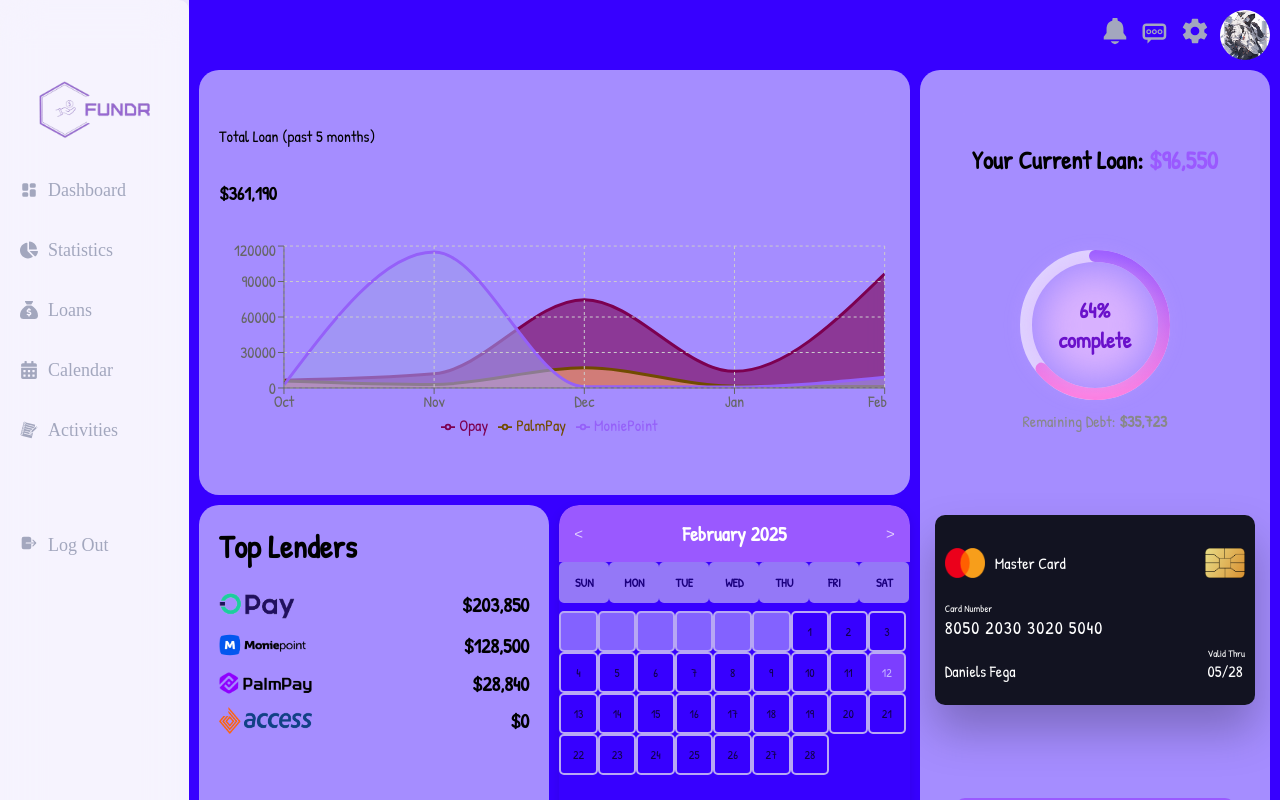
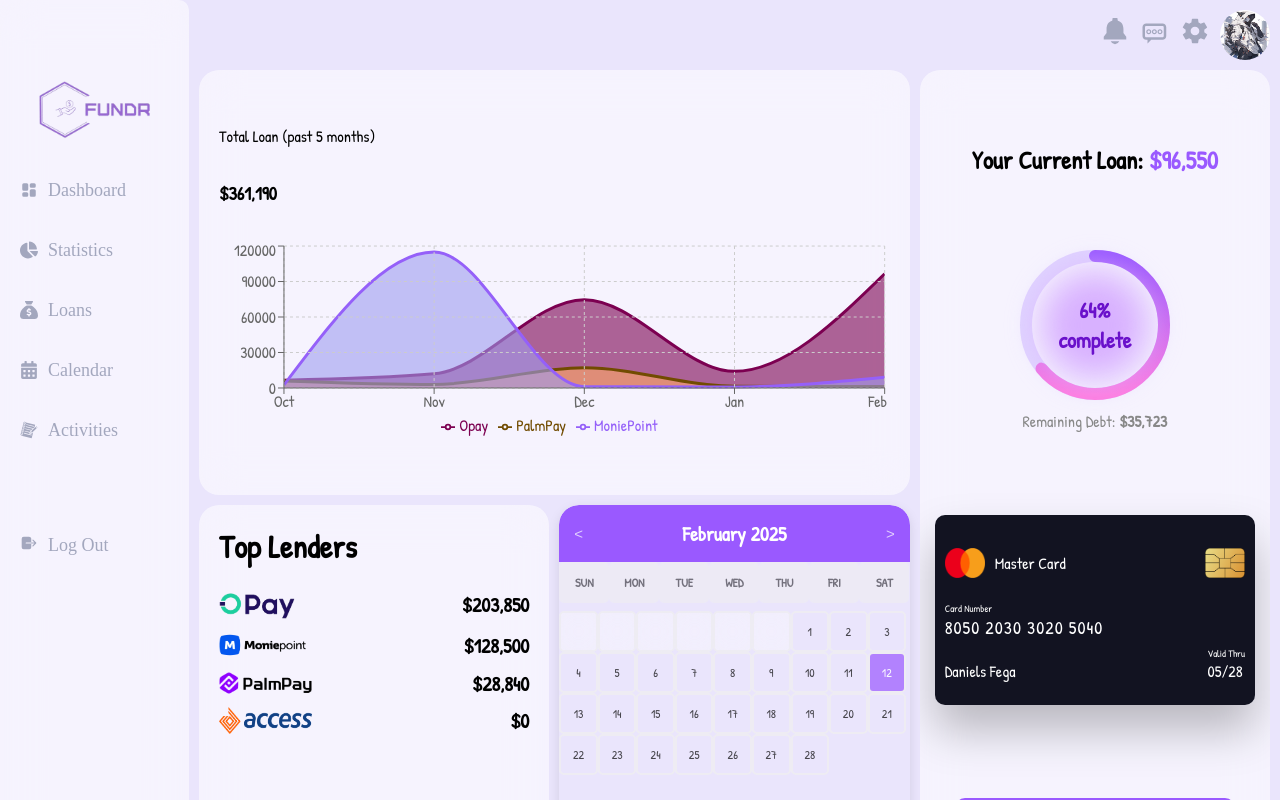
Before and after one commit to OghenefegaOmajene/FundR, a React (Vite) app: page /Body in a window 1280 px wide. Shown: the top 800 px of the page. Built offline with nearby package versions, Linux system fonts and the light colour scheme; a web font is replaced by a local one.

Commit message:
Color Palette Fix

```diff
--- a/components/Body/Body.css
+++ b/components/Body/Body.css
@@ -4,7 +4,7 @@
     width: 85%;
     height: 180vh;
     padding: 10px;
-    background-color: #3700ff;
+    background-color: #EAE5FC;
     display: flex;
     flex-direction: column;
     gap: 10px;
```
